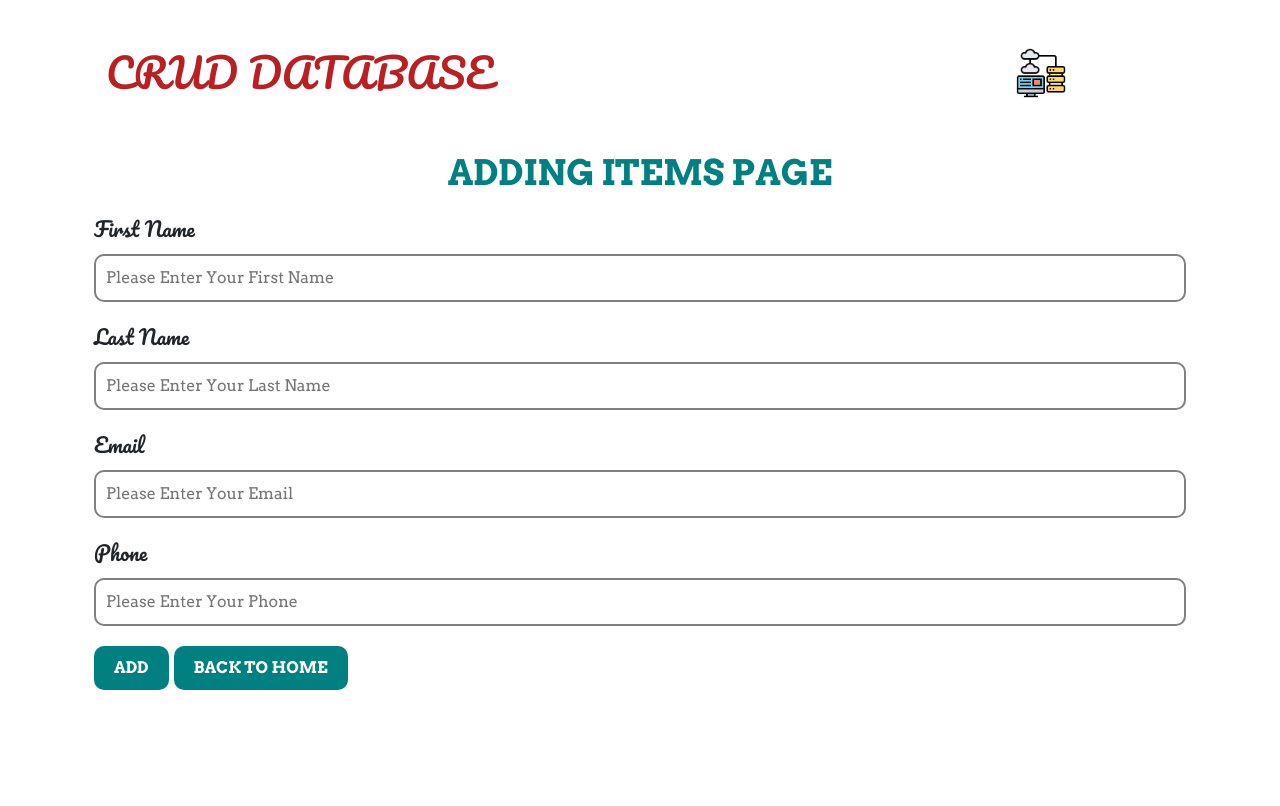
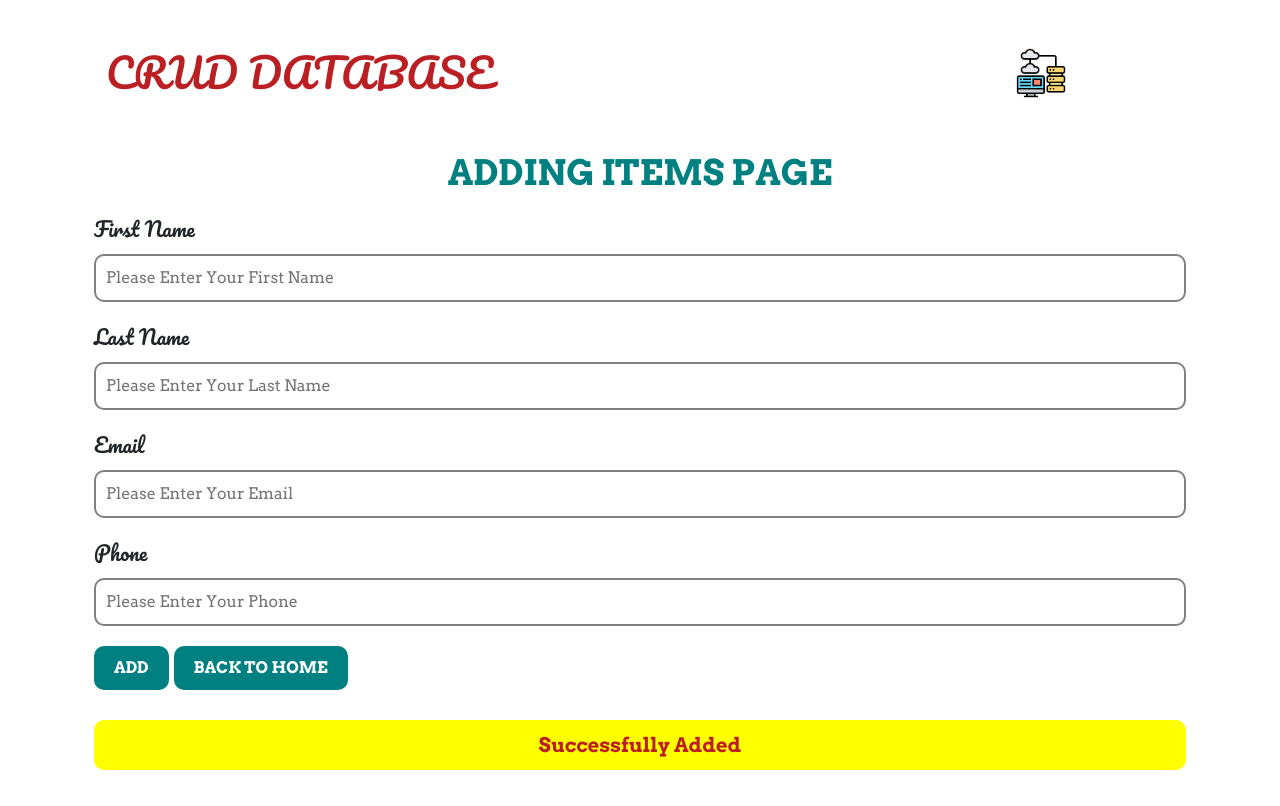
Before and after one commit to Nourhaan-Atef/Crud-Database, a React (Create React App) app: page /AddingPage in a window 1280 px wide. Both pictures are taken after typing "Sample", "Sample", "name@example.com", "5" into the empty fields and a click on the button "ADD". Built offline with nearby package versions, Linux system fonts and the light colour scheme.

Commit message:
Finish App

```diff
--- a/src/Components/AddingPage.js
+++ b/src/Components/AddingPage.js
@@ -7,6 +7,7 @@ function AddingPage({ title, btnN, persons, setPersons }) {
   const [lname, setLname] = useState("");
   const [phone, setPhone] = useState("");
   const [email, setEmail] = useState("");
+  const [added, setAdded] = useState(false);
 
   const addPerson = (e) => {
     e.preventDefault();
@@ -18,6 +19,8 @@ function AddingPage({ title, btnN, persons, setPersons }) {
     setLname("");
     setPhone("");
     setEmail("");
+    setAdded(true);
+
     return persons;
   };
 
@@ -71,6 +74,13 @@ function AddingPage({ title, btnN, persons, setPersons }) {
             <button className="btn">BACK TO HOME</button>
           </NavLink>
         </form>
+        {added ? (
+          <div className="row justify-content-center align-items-center">
+            <p className="success">Successfully Added</p>
+          </div>
+        ) : (
+          ""
+        )}
       </div>
     </Fragment>
   );
--- a/src/Components/ModifyPage.js
+++ b/src/Components/ModifyPage.js
@@ -7,7 +7,7 @@ function ModifyPage({ title, btnN, persons, newPersonsData, setPersons }) {
   const [lname, setLname] = useState(newPersonsData[0].lname);
   const [phone, setPhone] = useState(newPersonsData[0].phone);
   const [email, setEmail] = useState(newPersonsData[0].email);
-
+  const [modified, setModified] = useState(false);
   const handleModify = (e) => {
     e.preventDefault();
     setPersons([
@@ -20,6 +20,8 @@ function ModifyPage({ title, btnN, persons, newPersonsData, setPersons }) {
         email: email,
       },
     ]);
+    setModified(true);
+
     return persons;
   };
   return (
@@ -73,6 +75,13 @@ function ModifyPage({ title, btnN, persons, newPersonsData, setPersons }) {
             <button className="btn">BACK TO HOME</button>
           </NavLink>
         </form>
+        {modified ? (
+          <div className="row justify-content-center align-items-center">
+            <p className="success">Successfully Modified</p>
+          </div>
+        ) : (
+          ""
+        )}
       </div>
     </Fragment>
   );
--- a/src/Styles/App.css
+++ b/src/Styles/App.css
@@ -76,3 +76,16 @@ h2 {
   background-color: #ba1f23;
   color: #fff;
 }
+
+/* Success Style */
+.success {
+  text-align: center;
+  padding: 10px;
+  border-radius: 10px;
+  margin-top: 10px;
+  background-color: yellow;
+  font-weight: bold;
+  font-family: "Arvo", serif;
+  color: #ba1f23;
+  font-size: 20px;
+}
```
